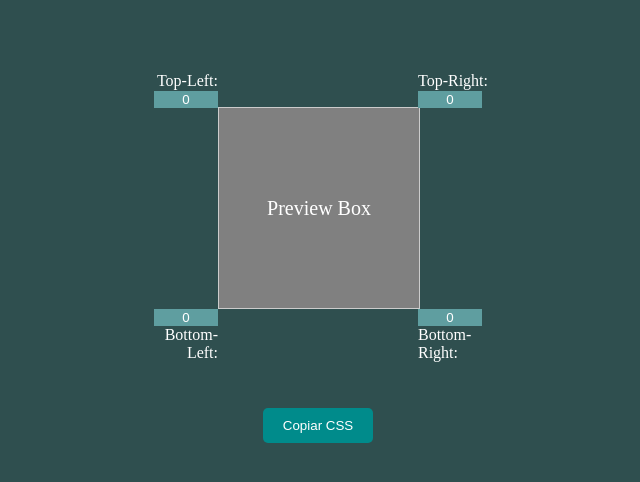
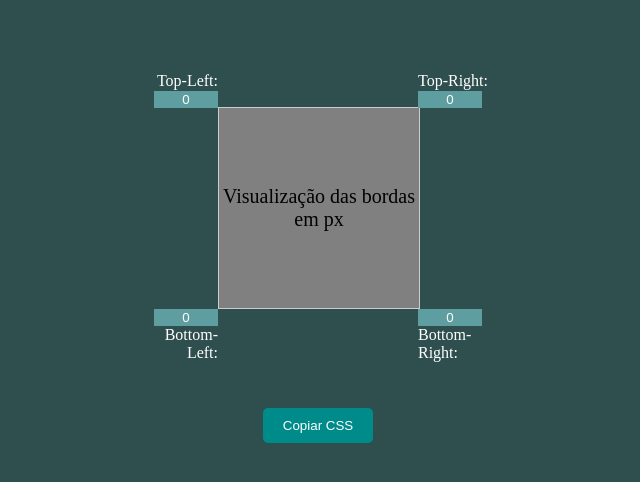
Before and after one commit to slcmachad/Diversos_Projetos_Em_Angular, an Angular app in the folder project-001-border-radius-previewer/: page / in a window 1280 px wide. Shown: the top 482 px of the page, without its empty margins (330-970 px from the left). Built offline with nearby package versions, Linux system fonts and the light colour scheme.

Commit message:
<style> Organizando cores do layout

```diff
--- a/project-001-border-radius-previewer/src/app/border-radius-previewer/border-radius-previewer.component.css
+++ b/project-001-border-radius-previewer/src/app/border-radius-previewer/border-radius-previewer.component.css
@@ -17,6 +17,8 @@
   align-items: center;
   font-size: 20px;
   border: 1px solid #ccc;
+  text-align: center;
+  color: #000;
 }
 
 .input-container {
@@ -49,7 +51,10 @@
   grid-area: 4 / 4 / 5 / 5;
   align-self: baseline;
 }
-.box { grid-area: 2 / 2 / 4 / 4; }
+.box {
+  grid-area: 2 / 2 / 4 / 4;
+  background-color: #fff;
+}
 
 label{
   display: inline-block;
--- a/project-001-border-radius-previewer/src/app/border-radius-previewer/border-radius-previewer.component.html
+++ b/project-001-border-radius-previewer/src/app/border-radius-previewer/border-radius-previewer.component.html
@@ -9,7 +9,7 @@
       <label>Bottom-Left:</label>
     </div>
     <div class="box">
-      <div class="box-radius" [ngStyle]="{'border-radius': borderRadiusStyle}">Preview Box</div>
+      <div class="box-radius" [ngStyle]="{'border-radius': borderRadiusStyle}">Visualização das bordas em px</div>
     </div>
     <div class="Top-Right">
       <label>Top-Right:</label>
```
